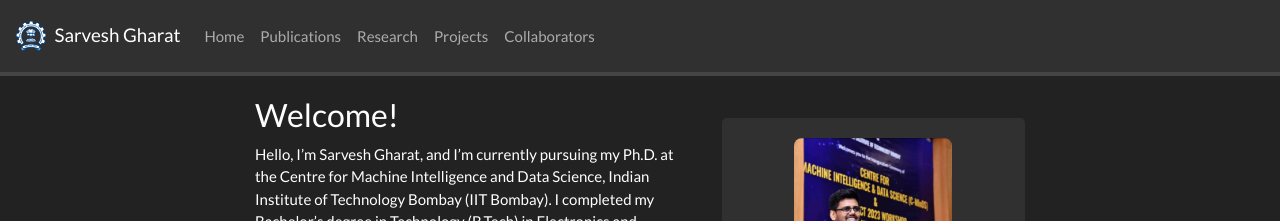
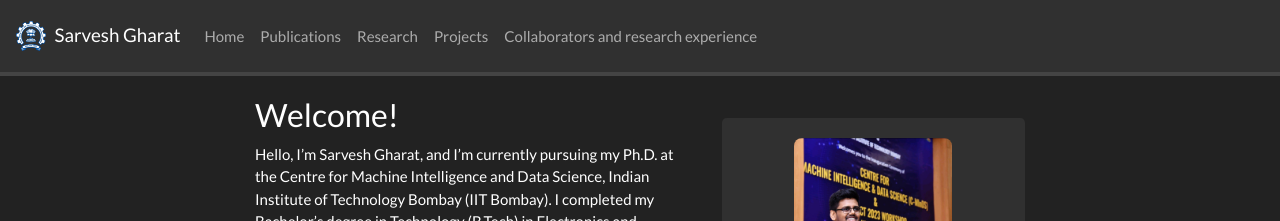
Before and after one commit to SarveshVGharat/SarveshVGharat.github.io, a Jekyll site: the page built from _pages/home.md, in a window 1280 px wide. Shown: the top 221 px of the page. Built offline with Jekyll 4.4.1, drawn with Linux system fonts in a browser that asks for light colours; nearby versions of some CDN libraries; a style sheet for code colours, icons or effects is not loaded.

Commit message:
Update _config.yml

```diff
--- a/_config.yml
+++ b/_config.yml
@@ -30,7 +30,7 @@ nav_pages:
   - name: publications
   - name: research
   - name: projects
-  - name: collaborators
+  - name: collaborators and research experience
 
 include:
   - .htaccess
```
